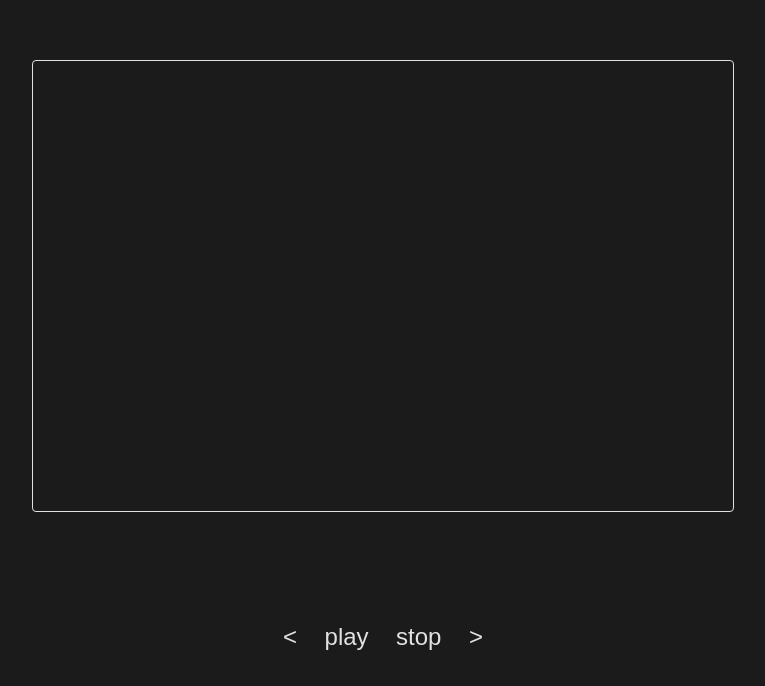
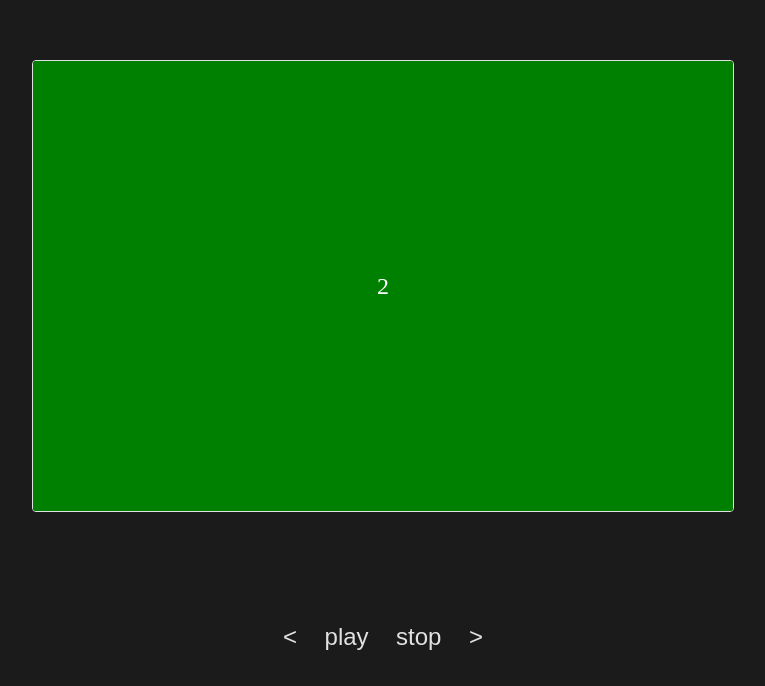
Before and after one commit to evgeniy-popov-jsx/slider, a React (Vite) app: page / in a window 1280 px wide. Shown: the part 114-800 px from the top of the page, without its empty margins (257-1022 px from the left). Built offline with nearby package versions, Linux system fonts and the light colour scheme.

Commit message:
styled slider

```diff
--- a/src/pages/App/index.tsx
+++ b/src/pages/App/index.tsx
@@ -6,7 +6,11 @@ function App() {
   return (
     <Styled.Container>
       <Styled.SliderContainer>
-
+        <Styled.SlidesWrapper>
+          <Styled.Slide $bgColor='purple'>1</Styled.Slide>
+          <Styled.Slide $bgColor='green'>2</Styled.Slide>
+          <Styled.Slide $bgColor='blue'>3</Styled.Slide>
+        </Styled.SlidesWrapper>
       </Styled.SliderContainer>
       <ToolBar />
     </Styled.Container>
--- a/src/pages/App/styles.ts
+++ b/src/pages/App/styles.ts
@@ -16,9 +16,30 @@ const SliderContainer = styled.div`
   margin: 10px;
   border: 1px solid #e1e1e1;
   border-radius: 4px;
+  overflow: hidden;
 `;
+const SlidesWrapper = styled.div`
+  display: flex;
+  width: 100%;
+  height: 100%;
+  transition: transform 0.5s ease-in-out;
+  transform: translateX(-100%);
+`;
+
+const Slide = styled.div<{ $bgColor: string }>`
+  min-width: 100%;
+  height: 100%;
+  display: flex;
+  align-items: center;
+  justify-content: center;
+  font-size: 24px;
+  color: white;
+  background: ${(props) => props.$bgColor};
+`
 
 export const Styled = {
   Container,
-  SliderContainer
+  SliderContainer,
+  SlidesWrapper,
+  Slide
 };
```
